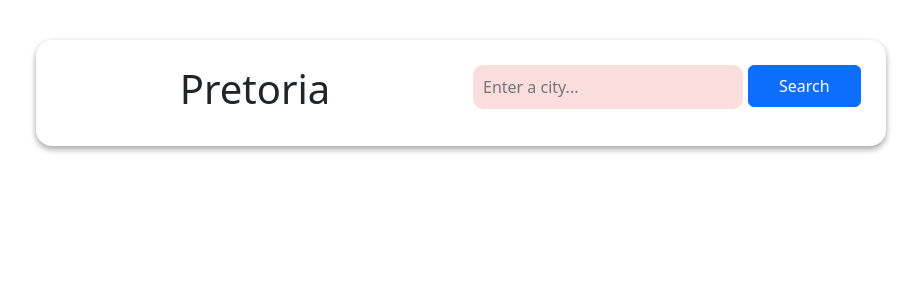
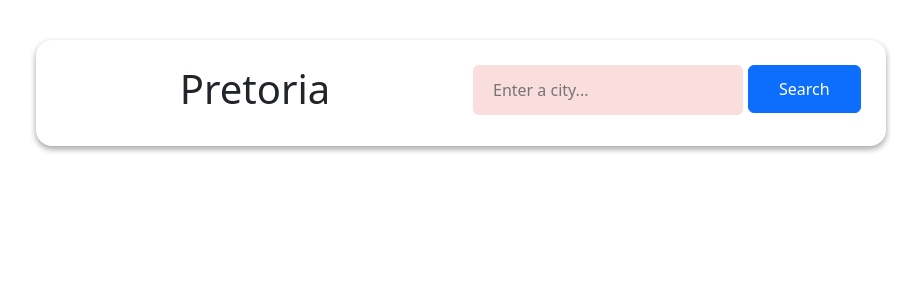
Before and after one commit to Sophie-Ndobe/final-project-react-weather-app, a React (Create React App) app: page / in a window 1280 px wide. Shown: the top 300 px of the page, without its empty margins (179-1100 px from the left). Built offline with nearby package versions, Linux system fonts and the light colour scheme.

Commit message:
Added the updating of the city value when searching

```diff
--- a/src/Search.css
+++ b/src/Search.css
@@ -7,13 +7,17 @@
 }
 
 .Search input {
-  padding: 10px;
+  padding: 15px 20px;
   border: none;
   background: rgb(250, 221, 221);
-  border-radius: 10px;
+  border-radius: 6px;
   width: 270px;
+  font-size: 16px;
+  line-height:20px;
 }
 
 .Search btn {
-  padding: 8px 5px;
+  font-size: 16px;
+  line-height: 20px;
+  padding: 13px 5px;
 }
--- a/src/Search.js
+++ b/src/Search.js
@@ -1,7 +1,18 @@
-import React from "react";
+import React, { useState } from "react";
 import "./Search.css";
 
 export default function Search() {
+  const [city, setCity] = useState(" ");
+
+  function handleSubmit(event) {
+    event.preventDefault();
+    alert(city);
+  }
+
+  function updateCity(event) {
+    setCity(event.target.value);
+  }
+
   return (
     <div className="Search">
       <div className="row">
@@ -9,10 +20,14 @@ export default function Search() {
           <h1>Pretoria</h1>
         </div>
         <div className="col-6">
-          <form>
+          <form onSubmit={handleSubmit}>
             <div className="row">
               <div className="col-8">
-                <input type="search" placeholder="Enter a city..." />
+                <input
+                  type="search"
+                  placeholder="Enter a city..."
+                  onChange={updateCity}
+                />
               </div>
               <div className="col-4">
                 <btn className="btn btn-primary w-100">Search</btn>
```
